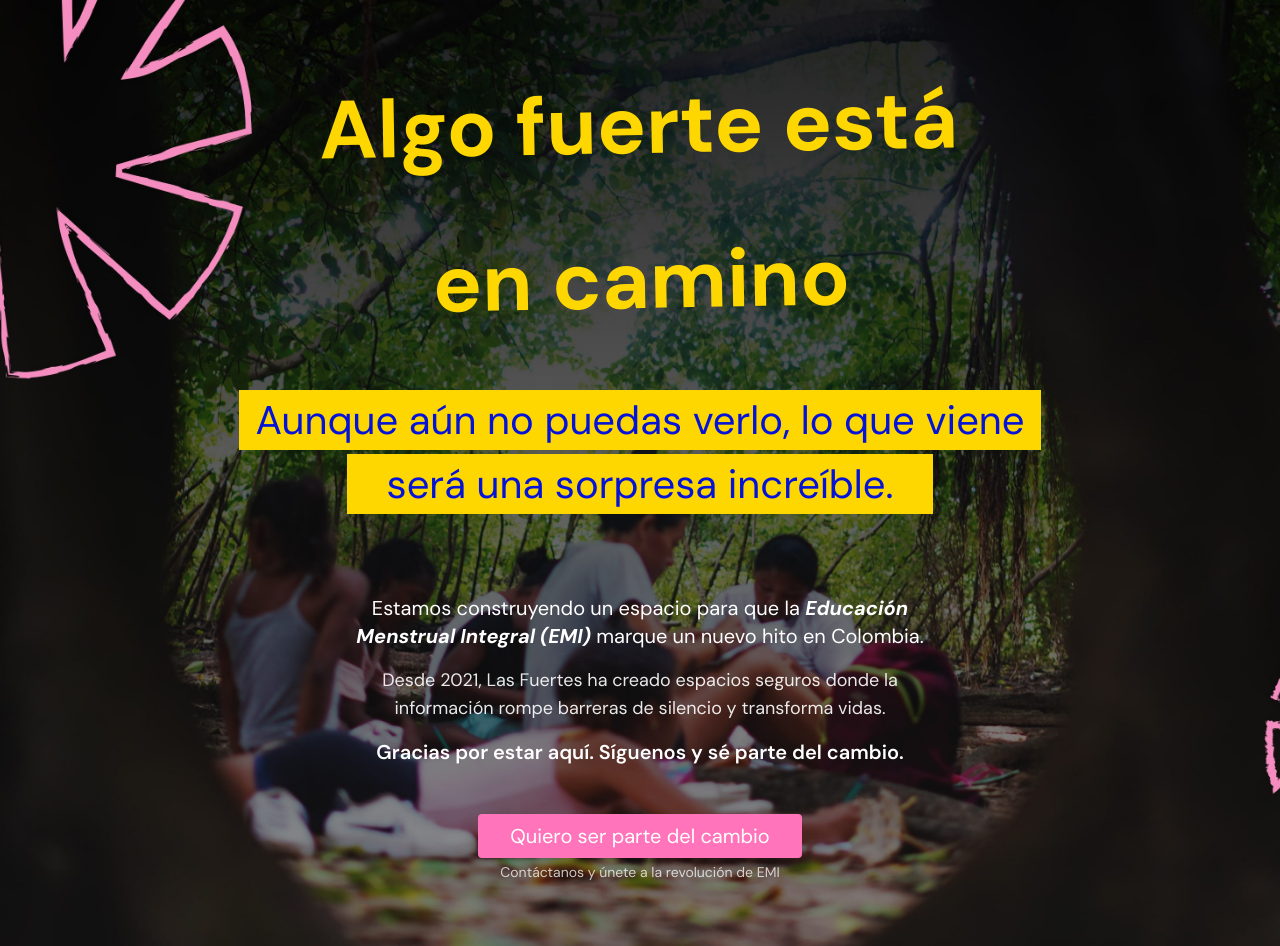
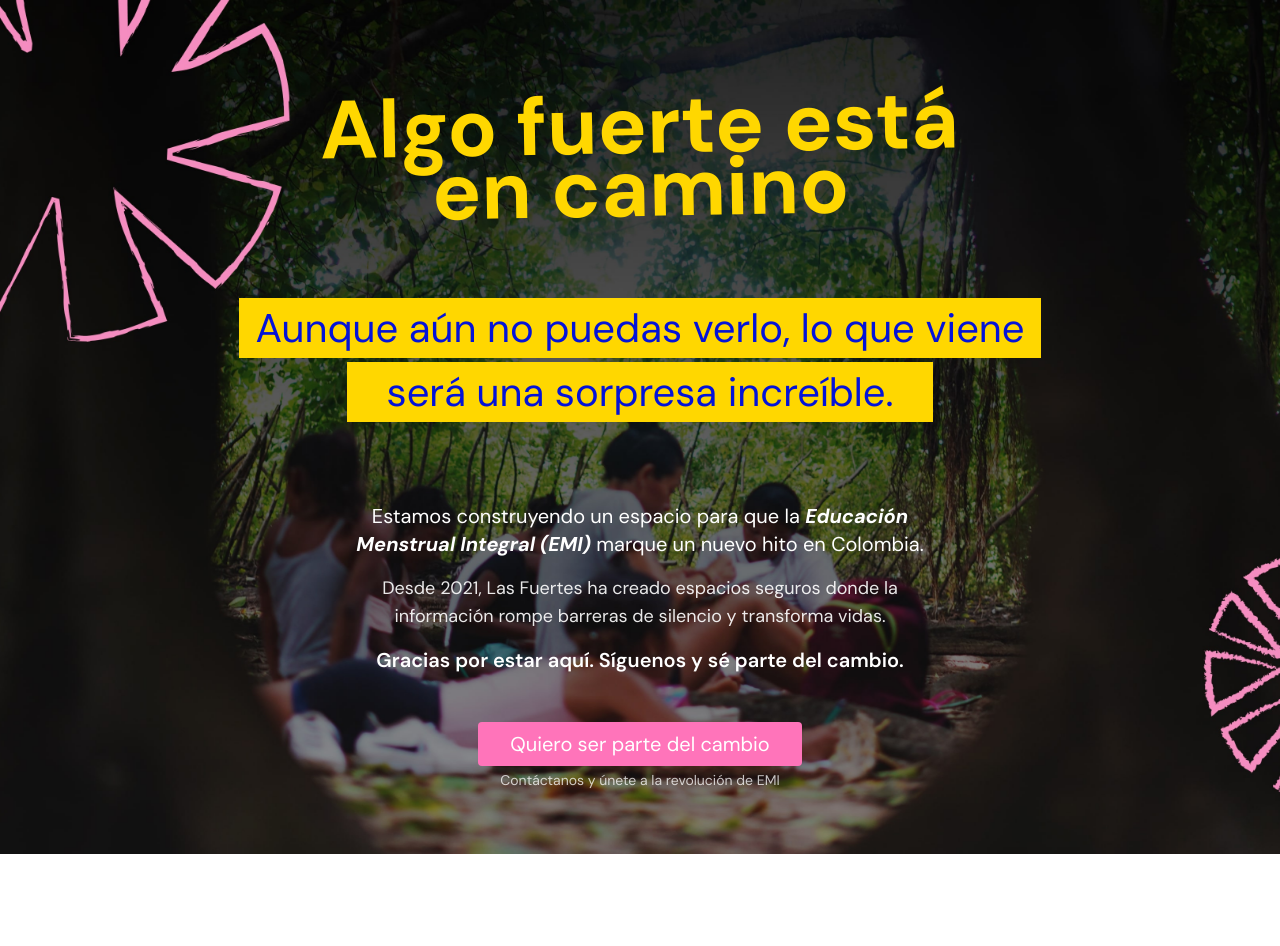
Before and after one commit to Las-Fuertes/landinglasfuertes, a Next.js app: page / in a window 1280 px wide. After the commit the page ends 854 px from the top, so only its background shows below. Built offline with nearby package versions, Linux system fonts and the light colour scheme.

Commit message:
landing page update

```diff
--- a/components/coming-soon/coming-soon.tsx
+++ b/components/coming-soon/coming-soon.tsx
@@ -91,7 +91,7 @@ export default function ComingSoon({ timestamp }: HomeProps) {
           <div className="max-w-4xl mx-auto text-center lg:text-left">
 
           <div className="mb-6 lg:mb-12 transform -rotate-1 space-y-1 text-center">
-              <h1 className="text-brand-yellow text-[40px] lg:text-[82px] -mb-6 lg:mb-8 font-bold">
+              <h1 className="text-brand-yellow text-[40px] lg:text-[82px] -mb-6 lg:-mb-16 font-bold">
                 Algo fuerte está
               </h1>
               <h1 className="text-brand-yellow text-[40px] lg:text-[82px] mb-2 font-bold">
```
